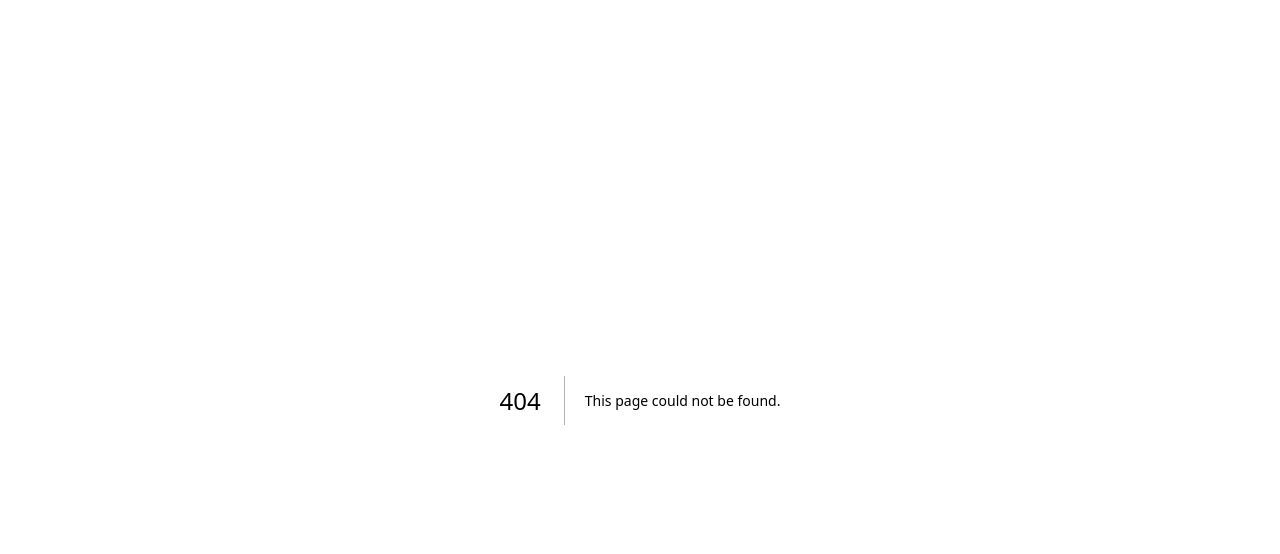
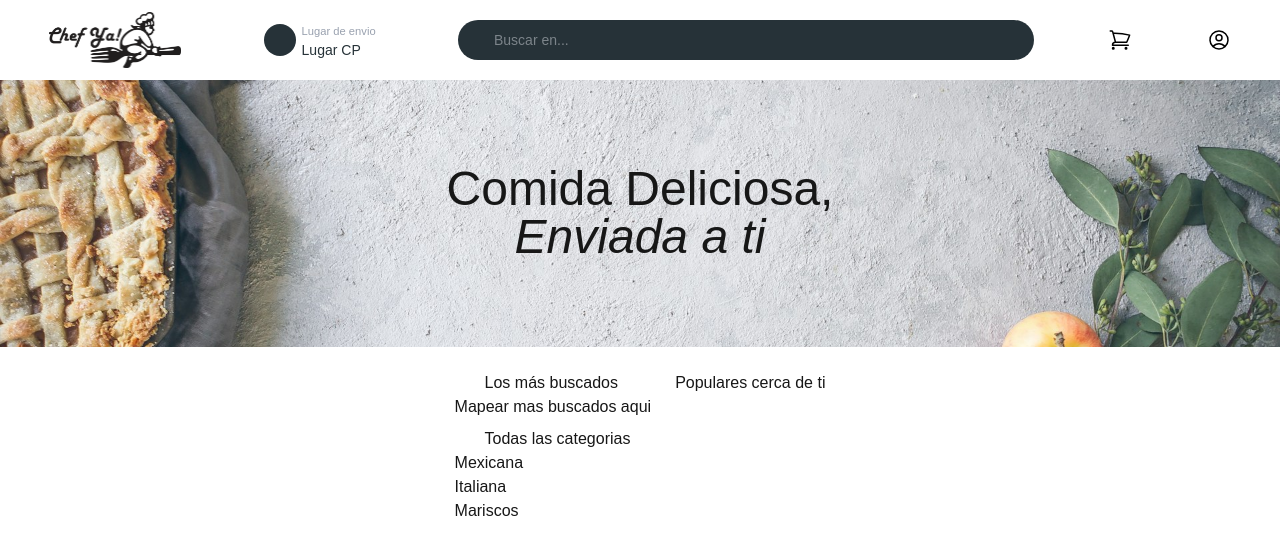
Before and after one commit to Gaeh-LPZ/Chef-Ya, a Next.js app: page /feed in a window 1280 px wide. Before the commit this address had no page. Shown: the top 554 px of the page. Built offline with nearby package versions, Linux system fonts and the light colour scheme; a web font is replaced by a local one.

Commit message:
created components for the restaurant card and added some resources

```diff
--- /dev/null
+++ b/app/feed/page.tsx
@@ -0,0 +1,46 @@
+import { Metadata } from "next";
+import Header from "../ui/Header";
+import { lilita, johmuria, konkhmer } from "../ui/fonts";
+
+export const metadata: Metadata = {
+  title: 'Feed'
+}
+
+export default function Page() {
+  return (
+    <>
+      <Header />
+      <main className="h-dvh w-dvw">
+        <div className="h-2/6 relative overflow-hidden items-center justify-center flex">
+          <img src="/bg-feed.jpg" alt="background image of curated food" className="absolute inset-0 w-full h-full object-cover" />
+          <p className={`${konkhmer.className} relative text-center text-5xl`}>Comida Deliciosa,<br /><span className="italic">Enviada a ti</span></p>
+        </div>
+        <div className="flex flex-row justify-center mt-6 gap-6">
+          <aside className="h-full flex flex-col gap-2">
+            <section className="">
+              <header className="flex flex-row gap-1.5">
+                <svg width={24} height={24}><use xlinkHref="/search.svg"></use></svg>
+                <p>Los más buscados</p>
+              </header>
+              <p>Mapear mas buscados aqui</p>
+            </section>
+            <section>
+              <header className="flex flex-row gap-1.5">
+                <svg width={24} height={24}><use xlinkHref="/squares.svg"></use></svg>
+                <p>Todas las categorias</p>
+              </header>
+              <p>Mexicana</p>
+              <p>Italiana</p>
+              <p>Mariscos</p>
+            </section>
+          </aside>
+          <section className="">
+            <header>
+              <p>Populares cerca de ti</p>
+            </header>
+          </section>
+        </div>
+      </main>
+    </>
+  );
+}
--- /dev/null
+++ b/app/ui/restaurantCard.tsx
@@ -0,0 +1,16 @@
+export default function restaurantCard() {
+    return (
+        <div className="flex flex-row h-fit p-4 gap-2.5 rounded-md">
+            <img src="/public/Chef-Ya-Logo.png" alt="logo" width="240" height="auto" />
+            <section className="flex flex-col">
+                <h1 className="text-xl font-bold">Coffe Surf</h1>
+                <p className="text-sm">Restaurantes</p>
+                <div className="flex text-sm items-center gap-1">
+                    <svg width="12" height="12"><use xlinkHref="/public/star.svg"></use></svg>
+                    <p>4.5 (26)</p>
+                </div>
+                <button className="bg-orange-500 p-2 rounded-md cursor-pointer text-white hover:scale-105 transition-all transform">Ordenar ahora</button>
+            </section>
+        </div>
+    );
+}
```
Also changed, not shown: public/star.svg (added).
